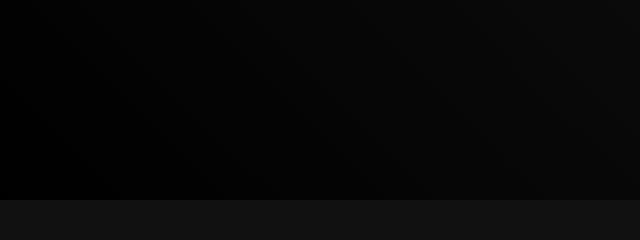
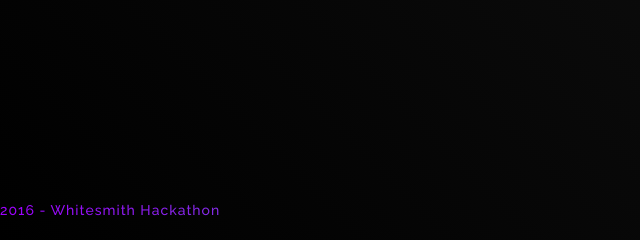
Before and after one commit to whitesmith/movie-piqer, a Django app: page / in a window 1280 px wide. Shown: the part 1397-1637 px from the top of the page, without its empty margins (0-640 px from the left). Before the commit the page ends 1597 px from the top, so only its background shows below. Run offline with Django 3.2, Linux system fonts and the light colour scheme; some libraries are stand-ins or nearby versions.

Commit message:
Added footer

```diff
--- a/moviepiqer/templates/base.html
+++ b/moviepiqer/templates/base.html
@@ -26,6 +26,7 @@
   {% endblock show %}
   {% block content %}
   {% endblock content %}
+  <footer><p>2016 - Whitesmith Hackathon</p></footer>
   {% block js %}
   <script src="https://code.jquery.com/jquery-2.2.4.js" integrity="sha256-iT6Q9iMJYuQiMWNd9lDyBUStIq/8PuOW33aOqmvFpqI=" crossorigin="anonymous"></script>
   <!-- Latest compiled and minified JavaScript -->
```
